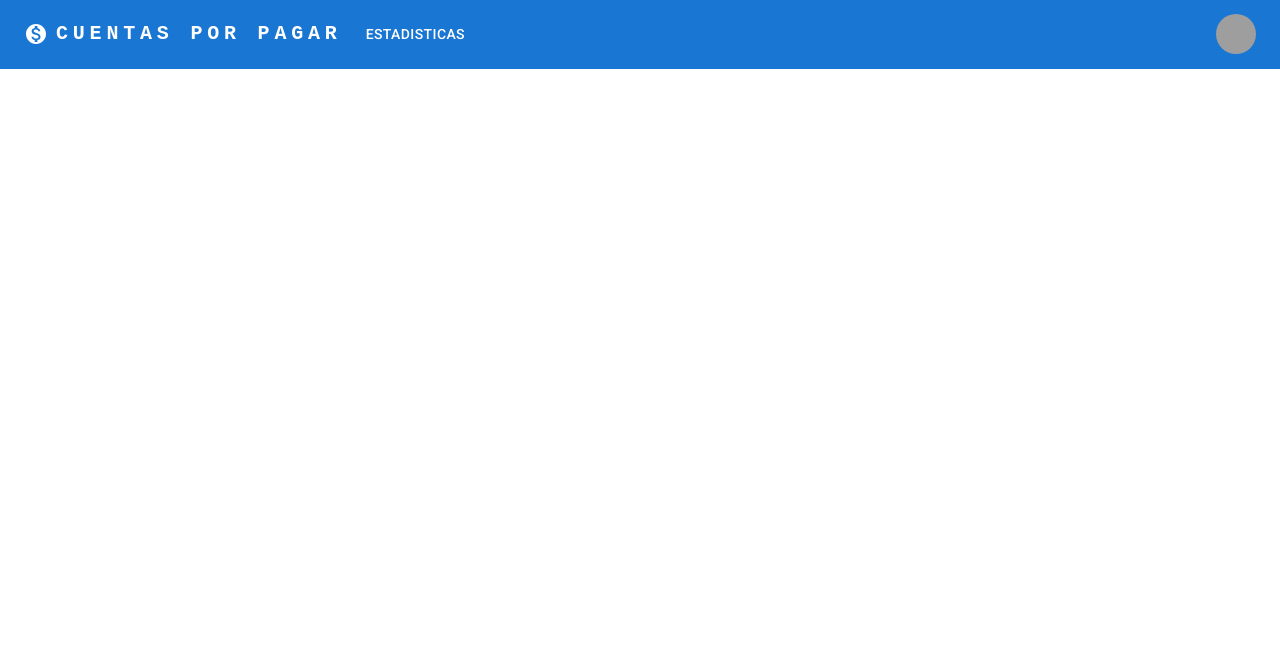
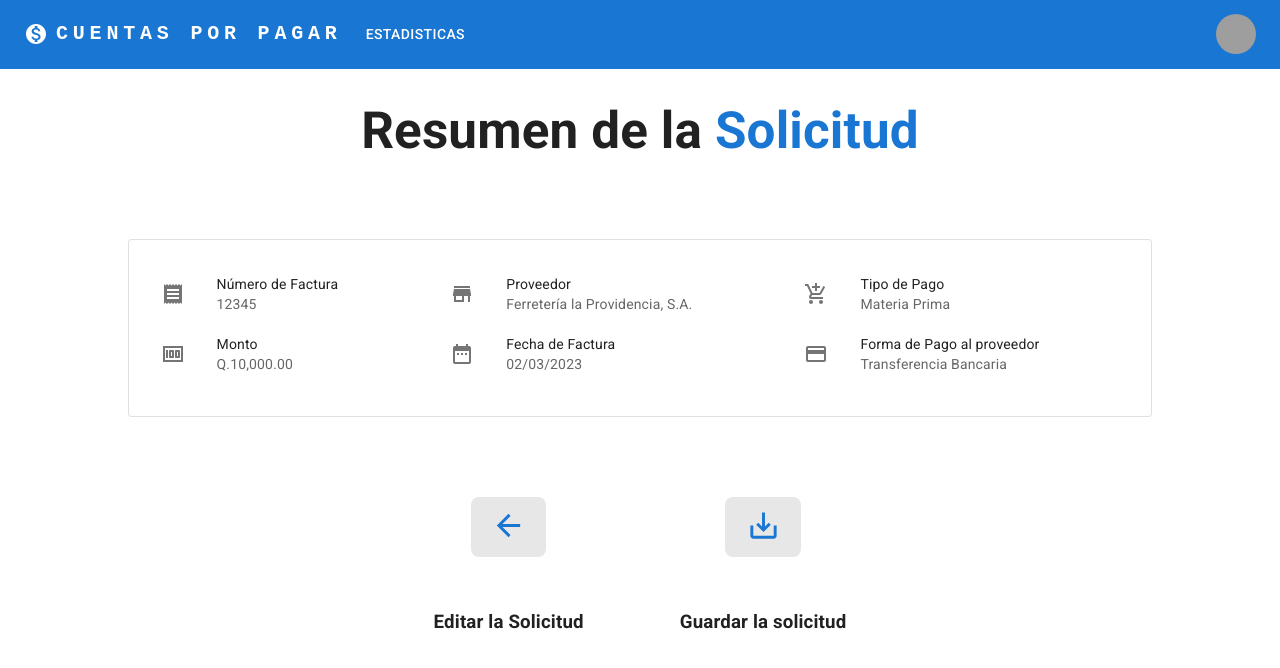
Before and after one commit to alessjh-dev/accounts-payable-web, a React (Vite) app: page /summary in a window 1280 px wide. Shown: the top 668 px of the page. Built offline with nearby package versions, Linux system fonts and the light colour scheme; grey boxes are pictures that could not be loaded.

Commit message:
ADD: se agrega pantalla de resumen

```diff
--- a/package.json
+++ b/package.json
@@ -13,7 +13,7 @@
     "@emotion/styled": "^11.10.6",
     "@fontsource/roboto": "^4.5.8",
     "@mui/icons-material": "^5.11.11",
-    "@mui/material": "^5.11.12",
+    "@mui/material": "^5.11.13",
     "@mui/styled-engine-sc": "^5.11.11",
     "@mui/x-data-grid": "^6.0.1",
     "react": "^18.2.0",
--- a/src/App.css
+++ b/src/App.css
@@ -1,4 +1,3 @@
-
 #root {
   margin: 0 auto;
   text-align: center;
@@ -37,9 +36,8 @@ button:hover {
   color: #888;
 }
 
-
 .paper {
-  padding: 3
+  padding: 3;
 }
 .form {
   display: flex;
@@ -54,3 +52,21 @@ button:hover {
   margin-top: 2;
   margin-bottom: 1;
 }
+
+.fade-enter {
+  opacity: 0.01;
+}
+
+.fade-enter.fade-enter-active {
+  opacity: 1;
+  transition: opacity 300ms ease-in;
+}
+
+.fade-exit {
+  opacity: 1;
+}
+
+.fade-exit.fade-exit-active {
+  opacity: 0.01;
+  transition: opacity 300ms ease-in;
+}
--- a/src/App.tsx
+++ b/src/App.tsx
@@ -8,6 +8,7 @@ import CssBaseline from "@mui/material/CssBaseline";
 import History from "./pages/History";
 import { BrowserRouter as Router, Routes, Route } from "react-router-dom";
 import FacturaSolicitud from "./pages/Request";
+import Summary from './pages/Summary';
 
 function App() {
   const prefersDarkMode = useMediaQuery("(prefers-color-scheme: dark)");
@@ -31,6 +32,7 @@ function App() {
             <Route path="/" element={<Welcome />} />
             <Route path="/history" element={<History />} />
             <Route path="/request" element={<FacturaSolicitud />} />
+            <Route path="/summary" element={<Summary />} />
           </Routes>
         </Router>
       </div>
--- a/src/pages/History.tsx
+++ b/src/pages/History.tsx
@@ -7,7 +7,7 @@ import { useNavigate } from "react-router-dom";
 import { IconButton } from "@mui/material";
 import DoneAllIcon from "@mui/icons-material/DoneAll";
 import ReceiptIcon from "@mui/icons-material/Receipt";
-import Tooltip from "@mui/material/Tooltip";
+import { Slide } from '@mui/material';
 
 const columns: GridColDef[] = [
   {
@@ -73,6 +73,7 @@ const rows = [
 const History: React.FC = () => {
   const navigate = useNavigate();
   return (
+    <Slide direction="left" in={true}>
     <Box className="History">
       <h1>
         Historial de <span style={{ color: "#1976d2" }}>Solicitudes</span> de
@@ -94,6 +95,7 @@ const History: React.FC = () => {
         <DataTable rows={rows} columns={columns} />
       </Box>
     </Box>
+    </Slide>
   );
 };
 
--- /dev/null
+++ b/src/pages/Summary.tsx
@@ -0,0 +1,160 @@
+import Box from "@mui/material/Box";
+import Slide from "@mui/material/Slide";
+import React from "react";
+import ArrowBackIcon from "@mui/icons-material/ArrowBack";
+import SaveAltIcon from "@mui/icons-material/SaveAlt";
+import { useNavigate } from "react-router-dom";
+import Card from "@mui/material/Card";
+import CardContent from "@mui/material/CardContent";
+import List from "@mui/material/List";
+import ListItem from "@mui/material/ListItem";
+import ListItemIcon from "@mui/material/ListItemIcon";
+import ListItemText from "@mui/material/ListItemText";
+import Grid from "@mui/material/Grid";
+import Typography from "@mui/material/Typography";
+import { styled } from "@mui/material/styles";
+import ReceiptIcon from '@mui/icons-material/Receipt';
+import MoneyIcon from '@mui/icons-material/Money';
+import StoreIcon from '@mui/icons-material/Store';
+import DateRangeIcon from '@mui/icons-material/DateRange';
+import PaymentIcon from '@mui/icons-material/Payment';
+import AddShoppingCartIcon from '@mui/icons-material/AddShoppingCart';
+
+const Demo = styled("div")(({ theme }) => ({
+  backgroundColor: theme.palette.background.paper,
+}));
+
+const card = (
+  <React.Fragment>
+    <CardContent>
+      <Grid item xs={12} md={6}>
+
+        <Box sx={{ display: { xs: "block", sm: "flex" } }}>
+          <Demo sx={{marginLeft: {xs: "3rem", sm: "0"}, marginRight: {xs: "0", sm: "5rem"}}}>
+            <List dense={true}>
+              <ListItem>
+                <ListItemIcon>
+                  <ReceiptIcon />
+                </ListItemIcon>
+                <ListItemText
+                  primary="Número de Factura"
+                  secondary="12345"
+                />
+              </ListItem>
+              <ListItem>
+                <ListItemIcon>
+                  <MoneyIcon />
+                </ListItemIcon>
+                <ListItemText
+                  primary="Monto"
+                  secondary="Q.10,000.00"
+                />
+              </ListItem>
+            </List>
+          </Demo>
+          <Demo sx={{marginLeft: {xs: "3rem", sm: "0"}, marginRight: {xs: "0", sm: "5rem"}}}>
+            <List dense={true}>
+              <ListItem>
+                <ListItemIcon>
+                  <StoreIcon />
+                </ListItemIcon>
+                <ListItemText
+                  primary="Proveedor"
+                  secondary="Ferretería la Providencia, S.A."
+                />
+              </ListItem>
+              <ListItem>
+                <ListItemIcon>
+                  <DateRangeIcon />
+                </ListItemIcon>
+                <ListItemText
+                  primary="Fecha de Factura"
+                  secondary="02/03/2023"
+                />
+              </ListItem>
+            </List>
+          </Demo>
+          <Demo sx={{marginLeft: {xs: "3rem", sm: "0"}, marginRight: {xs: "0", sm: "5rem"}}}>
+            <List dense={true}>
+              <ListItem>
+                <ListItemIcon>
+                  <AddShoppingCartIcon />
+                </ListItemIcon>
+                <ListItemText
+                  primary="Tipo de Pago"
+                  secondary="Materia Prima"
+                />
+              </ListItem>
+              <ListItem>
+                <ListItemIcon>
+                  <PaymentIcon />
+                </ListItemIcon>
+                <ListItemText
+                  primary="Forma de Pago al proveedor"
+                  secondary="Transferencia Bancaria"
+                />
+              </ListItem>
+            </List>
+          </Demo>
+        </Box>
+      </Grid>
+    </CardContent>
+  </React.Fragment>
+);
+
+function Summary() {
+  const navigate = useNavigate();
+  let showSecondaryButtons: boolean =
+    localStorage.getItem("showSecondaryButtons") === "true" ? true : false;
+
+  return (
+    <Slide direction="left" in={true}>
+      <Box className="Summary">
+        <h1 style={{ marginBottom: "5rem" }}>
+          Resumen de la <span style={{ color: "#1976d2" }}>Solicitud</span>
+        </h1>
+        <Box
+          sx={{
+            display: "flex",
+            alignItems: "center",
+            justifyContent: "center",
+          }}
+        >
+          <Box sx={{ minWidth: { xs: "100%", md: 800 } }}>
+            <Card variant="outlined">{card}</Card>
+          </Box>
+        </Box>
+        <Box
+          sx={{
+            display: { xs: "block", sm: "flex" },
+            alignItems: { sm: "center" },
+            justifyContent: { sm: "center" },
+          }}
+        >
+          <Box sx={{ margin: "3rem 3rem 3rem 3rem" }}>
+            <button style={{ margin: "2rem 2rem 2rem 2rem" }}>
+              <ArrowBackIcon
+                style={{ color: "#1976d2" }}
+                onClick={() => navigate("/request")}
+                fontSize="large"
+              />
+            </button>
+            <h3>Editar la Solicitud</h3>
+          </Box>
+          <Box sx={{ margin: "3rem 3rem 3rem 3rem" }}>
+            <button style={{ margin: "2rem 2rem 2rem 2rem" }}>
+              <SaveAltIcon
+                style={{ color: "#1976d2" }}
+                onClick={() => (showSecondaryButtons = true)}
+                fontSize="large"
+              />
+            </button>
+            <h3>Guardar la solicitud</h3>
+          </Box>
+        </Box>
+      </Box>
+    </Slide>
+  );
+}
+
+export default Summary;
--- a/src/pages/Welcome.tsx
+++ b/src/pages/Welcome.tsx
@@ -4,19 +4,24 @@ import Box from "@mui/material/Box";
 import LibraryAddTwoToneIcon from "@mui/icons-material/LibraryAddTwoTone";
 import ManageSearchTwoToneIcon from "@mui/icons-material/ManageSearchTwoTone";
 import { useNavigate } from "react-router-dom";
+import { Slide } from "@mui/material";
 
 const userName: string = "Alessandro";
 const role: string = "expert";
 
 function Welcome() {
   return (
-    <Box className="Welcome">
-      <h1>
-        Hola <span style={{ color: "#1976d2" }}>{userName}</span>, ¿Qué quieres
-        hacer hoy?
-      </h1>
-      <ShowOptions />
-    </Box>
+    <Slide direction="right" in={true}>
+      <Box className="Welcome">
+        <Box sx={{ marginBottom: { xs: 0, sm: "7%" } }}>
+          <h1>
+            Hola <span style={{ color: "#1976d2" }}>{userName}</span>, ¿Qué
+            quieres hacer hoy?
+          </h1>
+        </Box>
+        <ShowOptions />
+      </Box>
+    </Slide>
   );
 }
 
@@ -32,7 +37,13 @@ function ShowOptions() {
       }}
     >
       {role === "expert" ? (
-        <Box>
+        <Box
+          sx={{
+            display: { xs: "block", sm: "flex" },
+            alignItems: { sm: "center" },
+            justifyContent: { sm: "center" },
+          }}
+        >
           <Box sx={{ margin: "3rem 3rem 3rem 3rem" }}>
             <button style={{ margin: "2rem 2rem 2rem 2rem" }}>
               <LibraryAddTwoToneIcon
```
